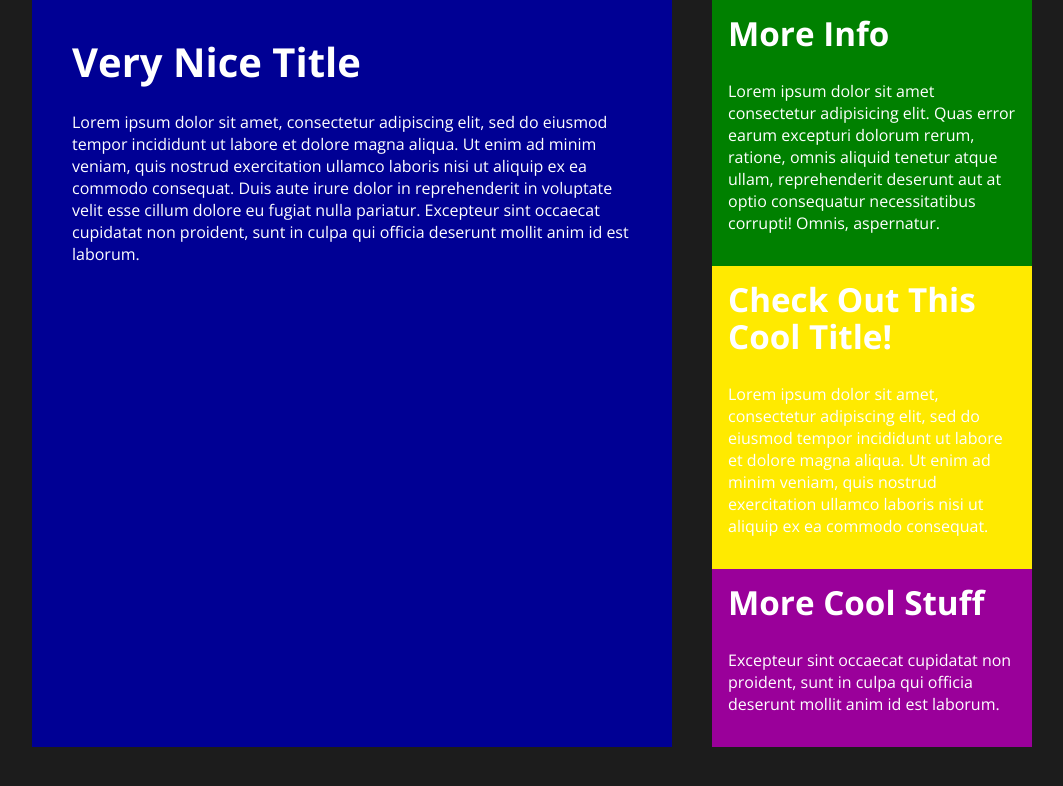
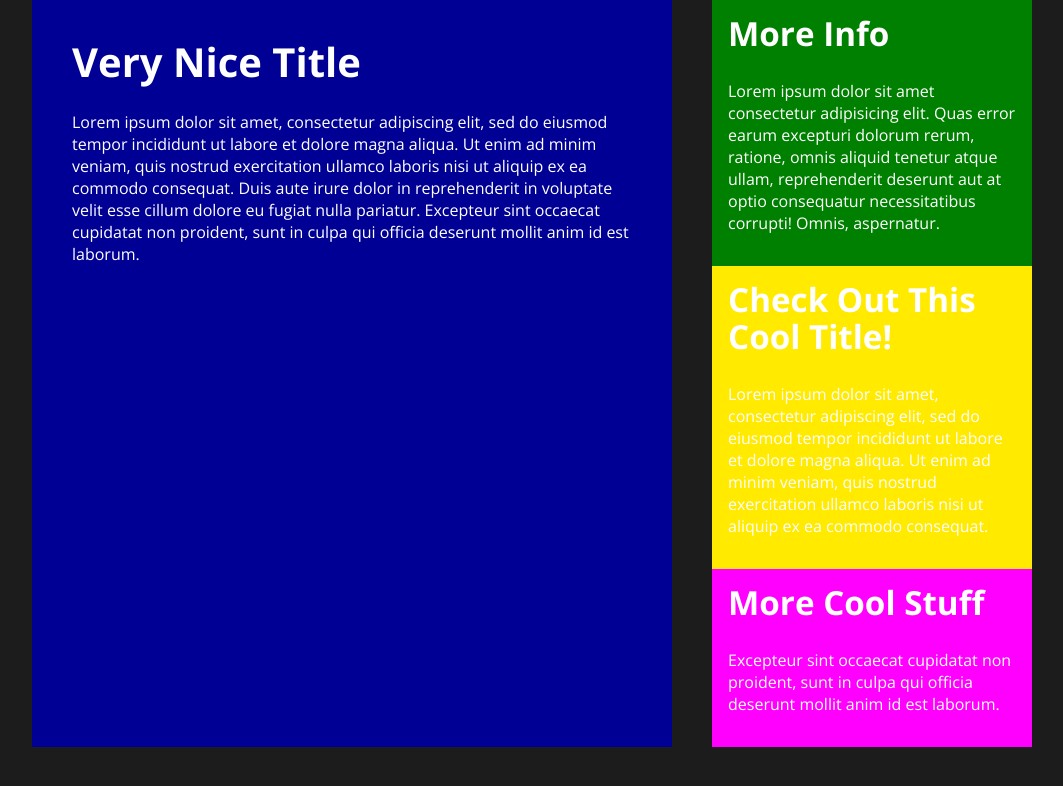
Before and after one commit to psychokot11/Sass-BEM-ResponsiveDesign, a plain HTML site: page app/index.html in a window 1280 px wide. Shown: the whole page, without its empty margins (108-1171 px from the left). Drawn offline with nearby package versions, Linux system fonts and the light colour scheme.

Commit message:
Added a reusable class yellow to the globals

```diff
--- a/app/index.html
+++ b/app/index.html
@@ -47,7 +47,7 @@
             aliquip ex ea commodo consequat.
           </p>
         </div>
-        <div class="grid__widget">
+        <div class="grid__widget magenta">
           <h2>More Cool Stuff</h2>
           <p>
             Excepteur sint occaecat cupidatat non proident, sunt in culpa qui
--- a/app/scss/globals/_colors.scss
+++ b/app/scss/globals/_colors.scss
@@ -2,3 +2,7 @@
   --background-color: hsl(0, 0%, 11%);
   --font-color: hsl(0, 0%, 100%);
 }
+
+.yellow {
+  background-color: hsl(55, 100%, 50%);
+}
--- a/app/scss/layout/_grid.scss
+++ b/app/scss/layout/_grid.scss
@@ -26,7 +26,7 @@
   }
 
   &__widget {
-    background-color: rgb(154, 0, 154);
+    // background-color: rgb(154, 0, 154);
     padding: g.rem(16);
     width: 100%;
 
@@ -35,8 +35,8 @@
       background-color: hsl(120, 100%, 25%);
     }
 
-    &.yellow {
-      background-color: hsl(55, 100%, 50%);
+    &.magenta {
+      background-color: magenta;
     }
   }
 }
```
Also changed, not shown: dist/style.css, 1 other file.
